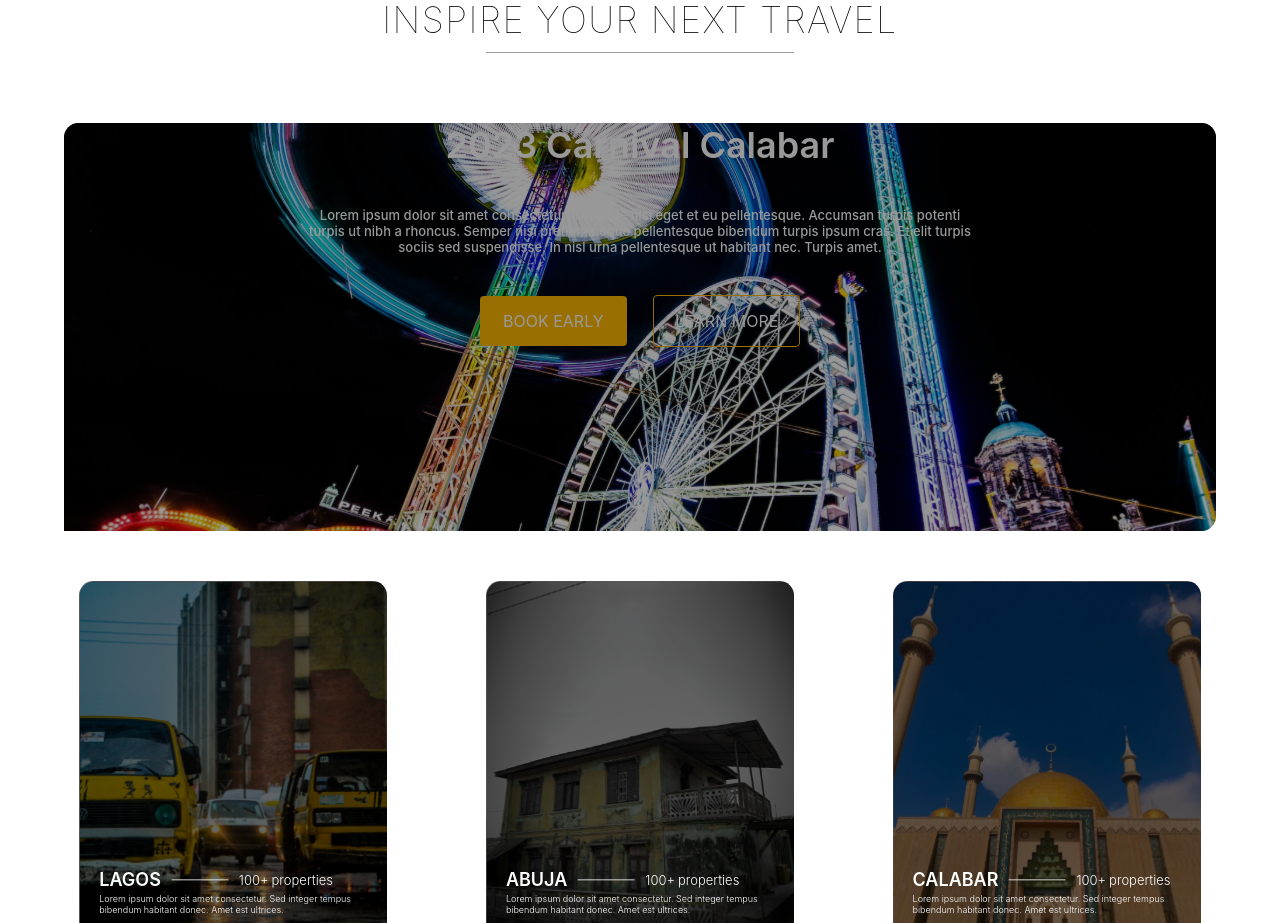
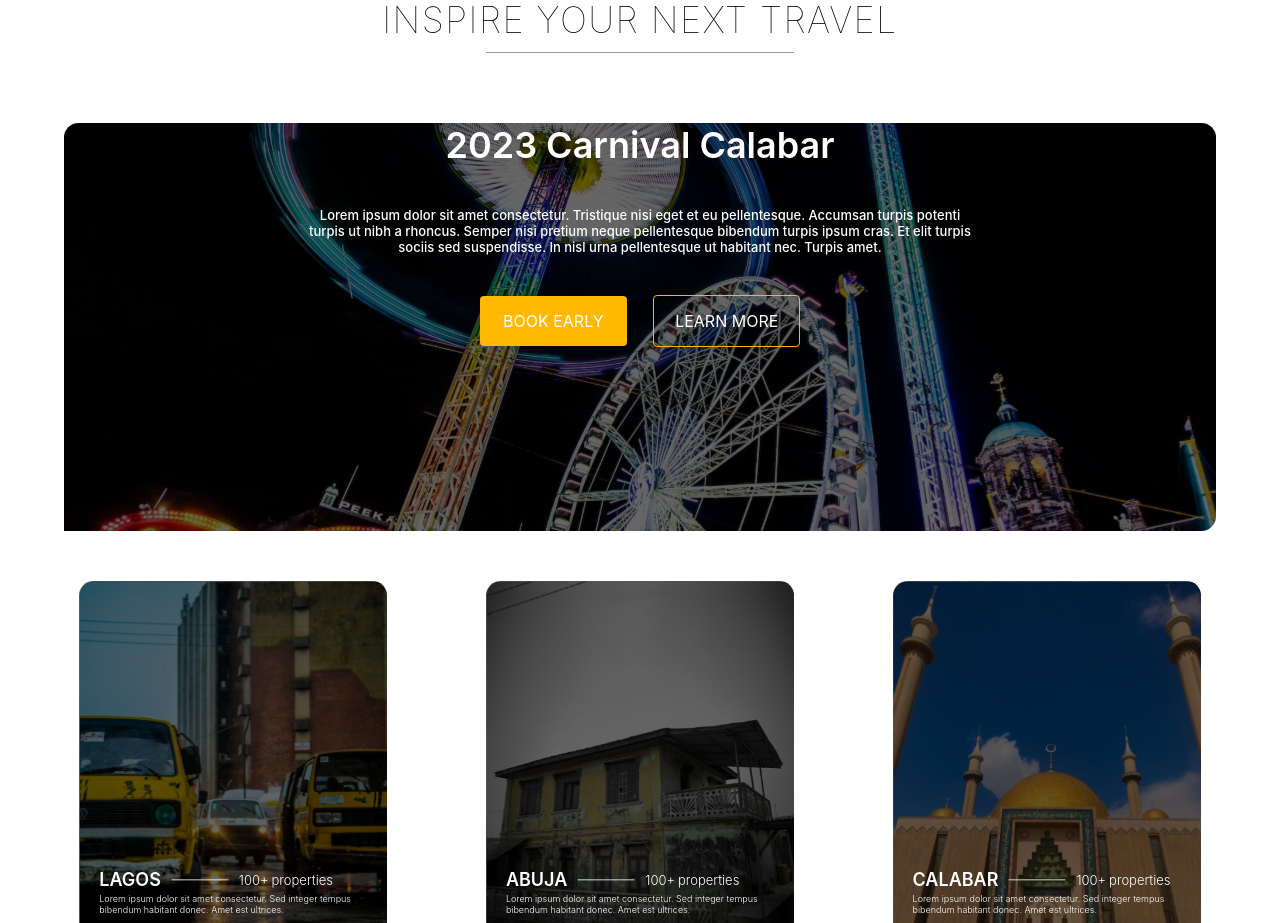
Before and after one commit to SahMenz/Hotels, a React (Create React App) app: page / in a window 1280 px wide. Shown: the part 3260-4183 px from the top of the page. Built offline with nearby package versions, Linux system fonts and the light colour scheme; a web font is replaced by a local one.

Commit message:
plss dont scare me

```diff
--- a/src/component/pageone/trend/trend.module.css
+++ b/src/component/pageone/trend/trend.module.css
@@ -92,7 +92,7 @@
     margin-top: 70px;
 }
 .carnivaltwo{
-    background-image: url(/src/images/carnival.svg);
+    background: linear-gradient(rgba(0,0,0,0.6), rgba(0,0,0,0.6)), url(/src/images/carnival.svg);
     background-repeat: no-repeat;
     background-size:cover;
     width: 90vw;
@@ -104,17 +104,6 @@
     padding: 20px;
     padding-top: 90px;
     margin-top: 70px;
-    position: relative;
-}
-.carnivaltwo::before{
-    content: "";
-    position: absolute;
-    top: 0;
-    left: 0;
-    width: 100%;
-    height: 100%;
-    background: rgba(0, 0, 0, 0.4);
-    border-radius: 14.4178px 14.4178px 14.4178px 0px;
 }
 .headder{
     font-weight: 600;
```
Also changed, not shown: src/component/App.js (line endings or trailing spaces).
